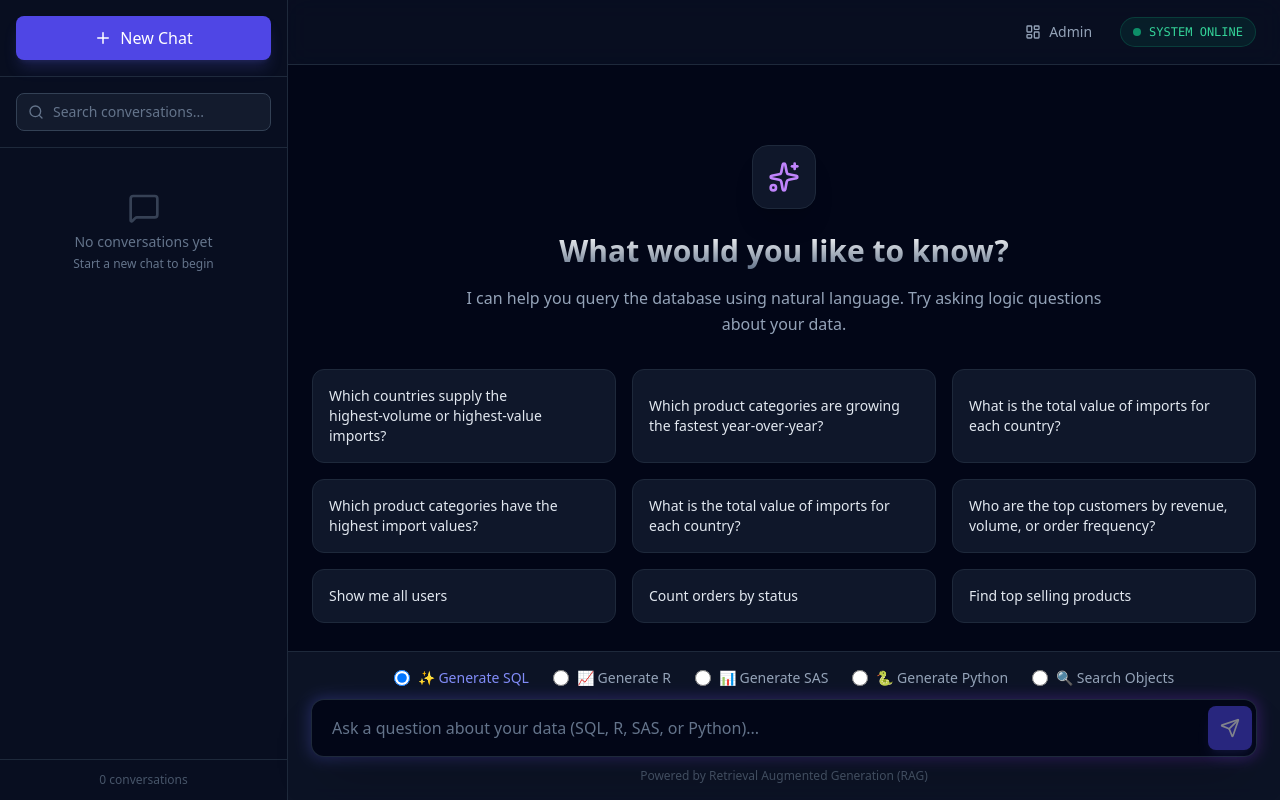
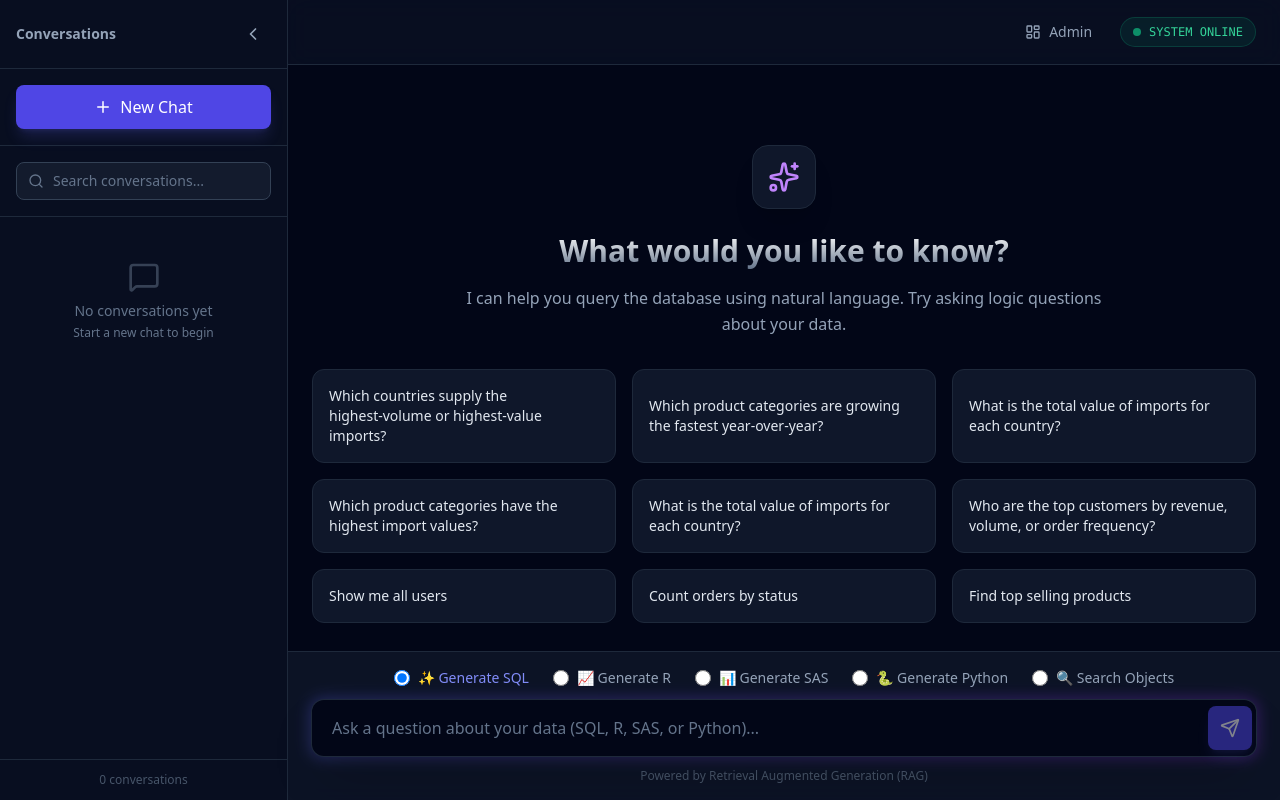
Before and after one commit to SherlockSoftwareInc/octofy-ai-agent, a React (Vite) app in the folder frontend/: page / in a window 1280 px wide. Built offline with nearby package versions, Linux system fonts and the light colour scheme.

Commit message:
left panel collapsible

```diff
--- a/frontend/src/components/Sidebar/Sidebar.tsx
+++ b/frontend/src/components/Sidebar/Sidebar.tsx
@@ -1,5 +1,5 @@
 import { useState } from 'react';
-import { Plus, MessageSquare, Trash2, Edit2, Search, Calendar, Clock, MoreVertical } from 'lucide-react';
+import { Plus, MessageSquare, Trash2, Edit2, Search, Calendar, Clock, MoreVertical, ChevronLeft, ChevronRight } from 'lucide-react';
 import type { Conversation } from '../../types/conversation';
 
 interface SidebarProps {
@@ -23,6 +23,7 @@ export function Sidebar({
   const [editingId, setEditingId] = useState<string | null>(null);
   const [editTitle, setEditTitle] = useState('');
   const [activeMenuId, setActiveMenuId] = useState<string | null>(null);
+  const [isCollapsed, setIsCollapsed] = useState(false);
 
   // Filter conversations by search query
   const filteredConversations = conversations.filter(conv =>
@@ -84,8 +85,7 @@ export function Sidebar({
     return (
       <div
         key={conv.id}
-        className={`group relative flex items-center gap-2 px-3 py-2.5 rounded-lg cursor-pointer transition-all ${
-          isActive
+        className={`group relative flex items-center gap-2 px-3 py-2.5 rounded-lg cursor-pointer transition-all ${isActive
           ? 'bg-indigo-600/20 border border-indigo-500/30'
           : 'hover:bg-slate-800 border border-transparent'
           }`}
@@ -126,8 +126,7 @@ export function Sidebar({
                   e.stopPropagation();
                   setActiveMenuId(showMenu ? null : conv.id);
                 }}
-                className={`p-1 rounded opacity-0 group-hover:opacity-100 transition-opacity ${
-                  showMenu ? 'bg-slate-700' : 'hover:bg-slate-700'
+                className={`p-1 rounded opacity-0 group-hover:opacity-100 transition-opacity ${showMenu ? 'bg-slate-700' : 'hover:bg-slate-700'
                   }`}
                 aria-label="More options"
                 title="More options"
@@ -179,7 +178,25 @@ export function Sidebar({
   };
 
   return (
-    <div className="w-72 h-full bg-slate-900/50 border-r border-slate-800 flex flex-col">
+    <div className={`h-full bg-slate-900/50 border-r border-slate-800 flex flex-col transition-all duration-300 ease-in-out overflow-hidden ${isCollapsed ? 'w-16' : 'w-72'
+      }`}>
+      {/* Collapse/Expand Toggle Button */}
+      <div className="p-4 border-b border-slate-800 flex items-center justify-between">
+        {!isCollapsed && (
+          <span className="text-sm font-semibold text-slate-400">Conversations</span>
+        )}
+        <button
+          onClick={() => setIsCollapsed(!isCollapsed)}
+          className="p-2 rounded-lg hover:bg-slate-800 text-slate-400 hover:text-white transition-colors ml-auto"
+          aria-label={isCollapsed ? 'Expand sidebar' : 'Collapse sidebar'}
+          title={isCollapsed ? 'Expand sidebar' : 'Collapse sidebar'}
+        >
+          {isCollapsed ? <ChevronRight size={20} /> : <ChevronLeft size={20} />}
+        </button>
+      </div>
+
+      {!isCollapsed && (
+        <>
           {/* Header */}
           <div className="p-4 border-b border-slate-800">
             <button
@@ -230,6 +247,8 @@ export function Sidebar({
               {conversations.length} conversation{conversations.length !== 1 ? 's' : ''}
             </div>
           </div>
+        </>
+      )}
     </div>
   );
 }
```
Lines whose indentation alone changed are shown as unchanged.
